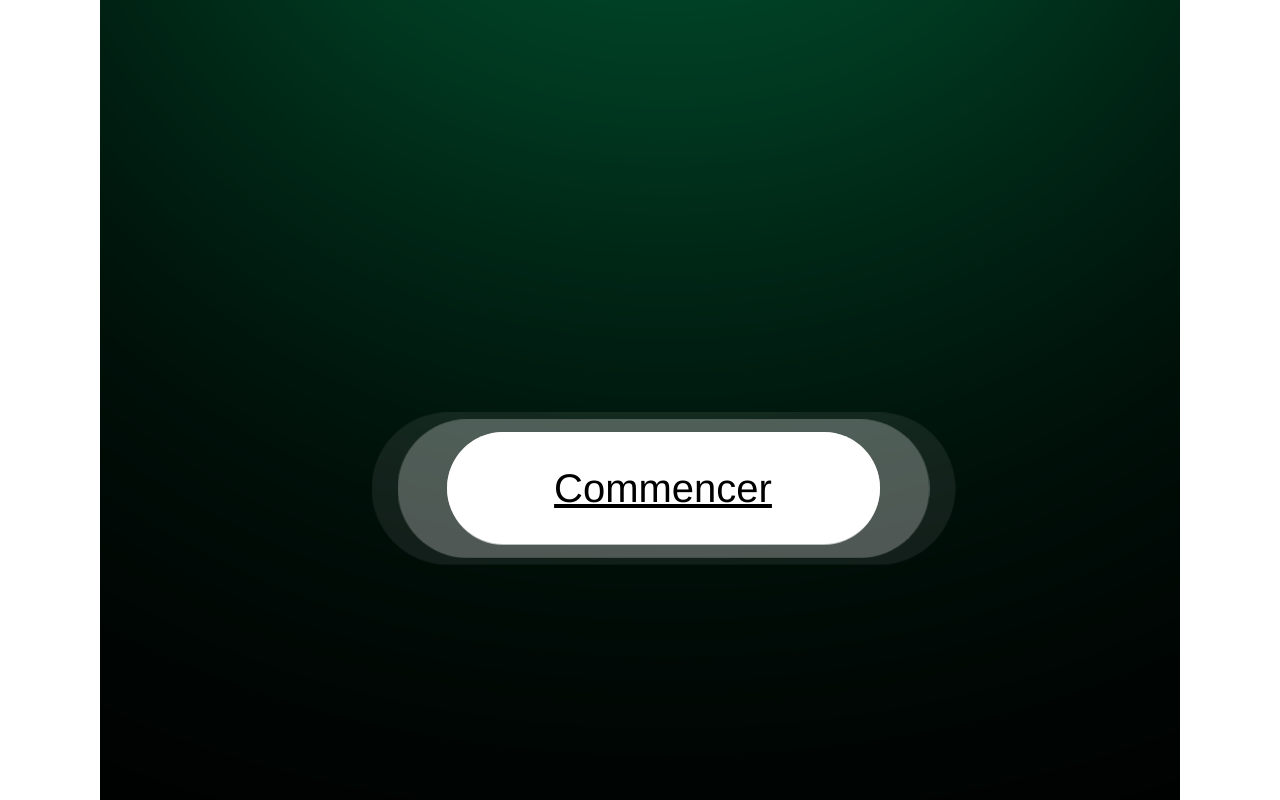
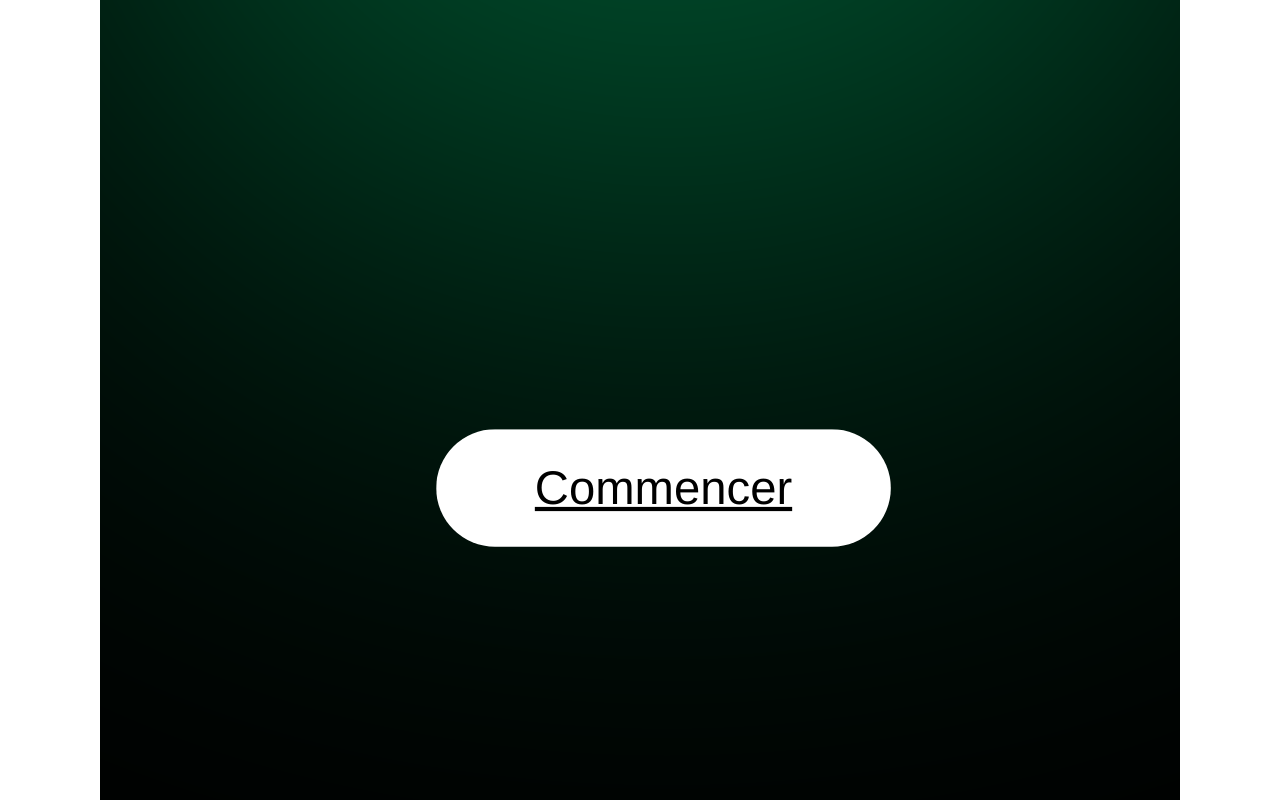
Before and after one commit to MaximeCordy/epanel, a website built with Parcel: page src/index.html in a window 1280 px wide. Shown: the part 1120-1920 px from the top of the page. Built offline with nearby package versions, Linux system fonts and the light colour scheme.

Commit message:
bouton fini

```diff
--- a/src/index.html
+++ b/src/index.html
@@ -13,14 +13,15 @@
       <div class="insitu">
         <img src="img/logo-insitu-beta 1.png" alt="logo" />
       </div>
-
-      <div class="pulsebutton">
+      <div class="button anim">Commencer</div>
+    </div>
+    <!-- <div class="pulsebutton">
         <span style="--i: 0"></span>
         <span style="--i: 1"></span>
         <span style="--i: 2"></span>
         <div class="pulse-text">Commencer</div>
       </div>
-    </div>
+    </div> -->
 
     <script src="js/main.js" type="module"></script>
   </body>
--- a/src/scss/main.scss
+++ b/src/scss/main.scss
@@ -45,34 +45,112 @@ h1 {
   overflow: hidden;
 }
 
-.pulsebutton span {
-  position: absolute;
-  width: 100%;
-  height: 100%;
-  background: inherit;
-  border-radius: inherit;
-  opacity: 0.6;
-  animation: pulseAnimate 5s ease-out infinite;
-  animation-delay: calc(1.5s * var(--i));
-}
+// .pulsebutton span {
+//   position: absolute;
+//   width: 100%;
+//   height: 100%;
+//   background: inherit;
+//   border-radius: inherit;
+//   opacity: 0.6;
+//   animation: pulseAnimate 5s ease-out infinite;
+//   animation-delay: calc(1.5s * var(--i));
+// }
 
-.pulsebutton {
-  position: relative;
-  border-radius: 50%;
-  width: 433px;
-  height: 112.5px;
-  border-radius: 171px;
-  background: var(--white, #fff);
+// .pulsebutton {
+//   position: relative;
+//   border-radius: 50%;
+//   width: 433px;
+//   height: 112.5px;
+//   border-radius: 171px;
+//   background: var(--white, #fff);
+//   display: flex;
+//   align-items: center;
+//   justify-content: center;
+//   margin-top: 120%;
+//   margin-left: -25%;
+// }
+// @keyframes pulseAnimate {
+//   100% {
+//     opacity: 0;
+//     transform: scale(1.4);
+//   }
+// }
+.button {
   display: flex;
   align-items: center;
   justify-content: center;
   margin-top: 120%;
   margin-left: -25%;
+  display: flex;
+  align-items: center;
+  flex-direction: column;
+  justify-content: center;
+  width: 433px;
+  height: 112px;
+  flex-shrink: 0;
+  font-family: Helvetica;
+  border-radius: 171px;
+  background: #fff;
+  color: #000;
+  font-size: 45px;
+  text-decoration-line: underline;
+  animation: anim-button 2s infinite ease-out;
 }
-@keyframes pulseAnimate {
+
+.anim {
+  &::before,
+  &::after {
+    content: "";
+    width: 433px;
+    height: 112px;
+    border-radius: 171px;
+    position: absolute;
+    top: 50%;
+    left: 50%;
+    transform: translate(-50%, -50%);
+    animation: pulse-button 1.9s infinite ease-in-out;
+  }
+
+  &::before {
+    border: solid;
+    border-width: 34px;
+    animation-delay: 0s;
+    border-color: #ffffff;
+  }
+
+  &::after {
+    outline: solid;
+    outline-color: rgb(255, 255, 255);
+    outline-width: 17px;
+    animation-delay: 1.4s;
+  }
+}
+
+@keyframes anim-button {
+  0%,
+  100% {
+    transform: scale(1.04);
+  }
+  50% {
+    transform: scale(1.05);
+  }
+}
+
+@keyframes pulse-button {
+  0% {
+    opacity: 0;
+  }
+
+  5% {
+    opacity: 0.3;
+  }
+
+  50% {
+    opacity: 0;
+  }
+
   100% {
     opacity: 0;
-    transform: scale(1.4);
   }
 }
 
```
